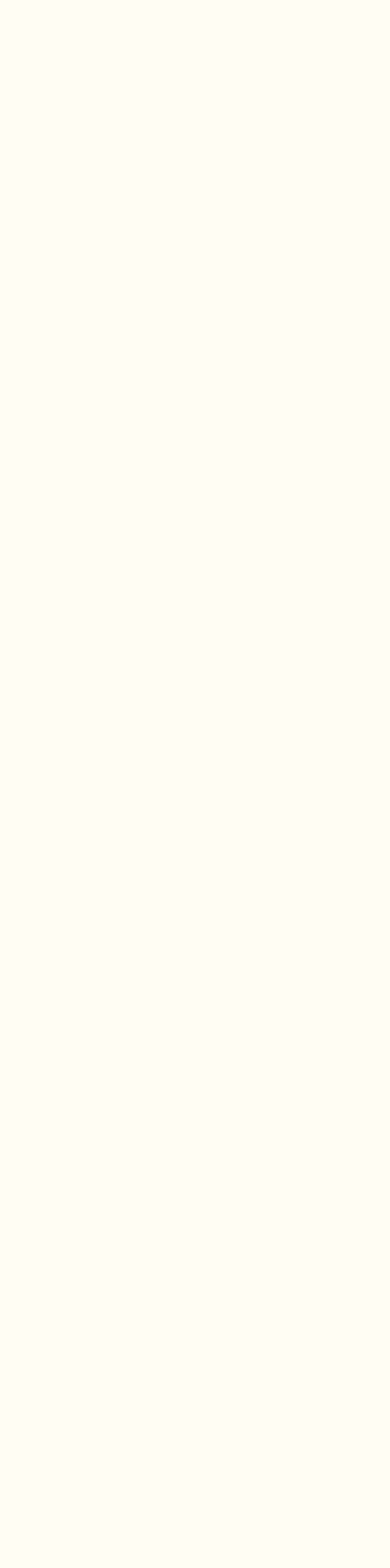
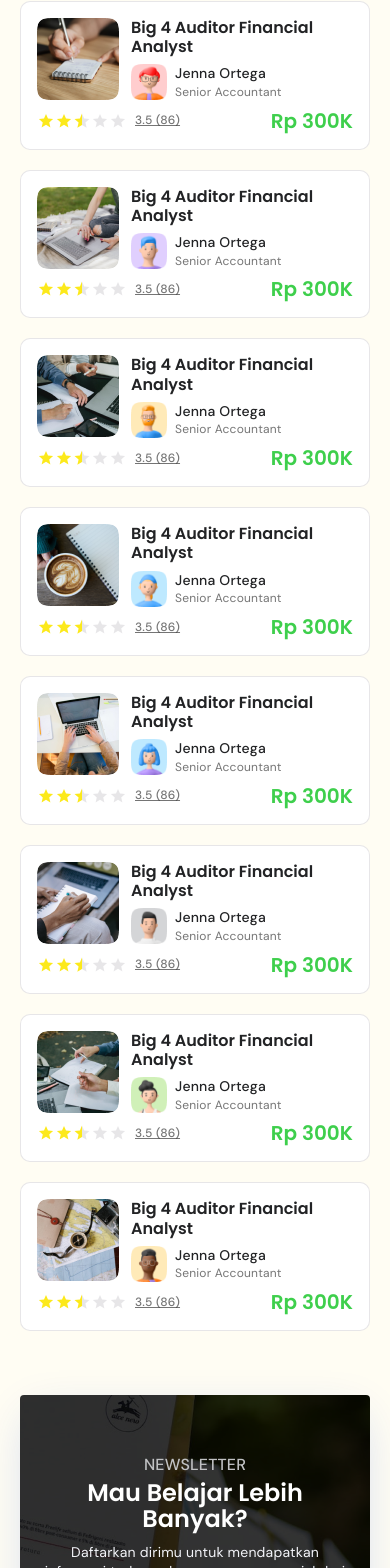
Before and after one commit to AlvitoBryan/Front-End-1A-ReactJS, a React (Vite) app: page / in a window 390 px wide. Shown: the part 1009-2577 px from the top of the page. Before the commit the page ends 1018 px from the top, so only its background shows below. Built offline with nearby package versions, Linux system fonts and the light colour scheme.

Commit message:
✨ feat: SecondBanner & MainCardMobile with responsive

```diff
--- /dev/null
+++ b/src/components/SecondBanner.jsx
@@ -0,0 +1,37 @@
+import React from 'react'
+
+const SecondBanner = ({
+  heroTitle,
+  heroHeading,
+  heroDesc,
+}) => {
+  return (
+    <section className='flex max-w-[1200px] w-full h-[400px] pr-[20px] pl-[20px] flex-col justify-center items-center rounded-[4px] bg-[url(/src/assets/main_banner2.png)] secondBanner-boxShadow bg-no-repeat bg-center'>
+        <div className='flex flex-col w-full justify-center items-center gap-[40px]'>
+          <div className='flex w-full flex-col justify-center items-center gap-[4px]'>
+              <h3 className='text-[var(--text-light-secondary,#C1C2C4)] text-center font-[DM_Sans] text-base sm:text-[1.125rem] font-medium leading-[140%] tracking-[0.2px]'>{heroTitle}</h3>
+              <div className='flex w-full flex-col justify-center items-center gap-[10px]'>
+                  <h2 className='text-[var(--text-light-primary,#FFF)] text-center font-[Poppins] text-2xl sm:text-[2rem] font-semibold leading-[110%]'>{heroHeading}</h2>
+                  <p className='text-[var(--Other-Base-Background,#F4F5FA)] text-center w-full sm:w-[525px] font-[DM_Sans] text-[0.875rem] sm:text-base font-normal leading-[140%] tracking-[0.2px]'>{heroDesc}</p>
+              </div>
+          </div>
+
+          <div className='hidden sm:flex max-w-[525px] w-full p-[8px_8px_8px_32px] items-center gap-[20px] rounded-[10px] bg-[var(--Other-Primary-Background,#FFF)]'>
+            <input className='text-[var(--text-dark-secondary,rgba(51,51,51,0.68))] font-[DM_Sans] text-base leading-[140%] tracking-[0.2px] border-none outline-none w-full' type='text' placeholder='Masukkan Emailmu'/>
+            <button className='flex flex-col justify-center items-center p-[10px_26px] gap-[8px] border-none rounded-[10px] bg-[var(--Secondary-Default,#FFBD3A)] text-[var(--text-light-primary,#FFF)] font-[DM_Sans] text-base font-bold leading-[140%] tracking-[0.2px] cursor-pointer'>Subscribe</button>
+          </div>
+
+          <div className='flex sm:hidden flex-col items-center gap-[16px]'>
+            <div className='flex w-[280px] p-[10px_8px_10px_12px] justify-center items-center rounded-[10px] bg-[var(--Other-Primary-Background,#FFF)]'>
+              <input className='text-[var(--text-dark-secondary,rgba(51,51,51,0.68))] font-[DM_Sans] text-[0.875rem] leading-[140%] tracking-[0.2px] border-none outline-none w-full text-center' type='text' placeholder='Masukkan Emailmu'/>
+            </div>
+
+            <button className='flex sm:hidden flex-col justify-center items-center w-full rounded-[10px] bg-[var(--Secondary-Default,#FFBD3A)] p-[10px_26px] gap-[8px] text-[var(--text-light-primary,#FFF)] font-[DM_Sans] text-[0.875rem] font-bold leading-[140%] tracking-[0.2px]'>Subscribe</button>
+          </div>
+
+        </div>
+    </section>
+  )
+}
+
+export default SecondBanner
--- a/src/globals.css
+++ b/src/globals.css
@@ -48,3 +48,7 @@ html, body, #root {
     text-decoration-skip-ink: none;
     text-underline-position: from-font;
 }
+
+.secondBanner-boxShadow {
+    box-shadow: 0px 12px 45px -10px rgba(0, 59, 222, 0.20);
+}
--- a/src/pages/beranda/Homepage.jsx
+++ b/src/pages/beranda/Homepage.jsx
@@ -8,6 +8,7 @@ import MainSection from "../../components/MainSection";
 import MainTab from "../../components/MainTab";
 import MainTabs from "../../components/MainTabs";
 import Navigation from "../../components/NavigationBar";
+import SecondBanner from "../../components/SecondBanner";
 
 const Homepage = () => {
     return(
@@ -69,12 +70,24 @@ const Homepage = () => {
                     </MainCardWrapper>
 
                     <MainCardWrapperMobile>
-                        <MainCardMobile posterMobile="/src/assets/poster_mobile_1.png" textHeadingMobile="Big 4 Auditor Financial Analyst" tutorAvatarMobile="/src/assets/Avatar_1.png" tutorNameMobile="Jenna Ortega" tutorRoleMobile="Senior Accountant"/>
+                        <MainCardMobile posterMobile="/src/assets/poster_mobile_1.png" textHeadingMobile="Big 4 Auditor Financial Analyst" tutorAvatarMobile="/src/assets/Avatar_3.png" tutorNameMobile="Jenna Ortega" tutorRoleMobile="Senior Accountant"/>
+                        <MainCardMobile posterMobile="/src/assets/poster_mobile_2.png" textHeadingMobile="Big 4 Auditor Financial Analyst" tutorAvatarMobile="/src/assets/Avatar_2.png" tutorNameMobile="Jenna Ortega" tutorRoleMobile="Senior Accountant"/>
+                        <MainCardMobile posterMobile="/src/assets/poster_mobile_3.png" textHeadingMobile="Big 4 Auditor Financial Analyst" tutorAvatarMobile="/src/assets/Avatar_1.png" tutorNameMobile="Jenna Ortega" tutorRoleMobile="Senior Accountant"/>
+                        <MainCardMobile posterMobile="/src/assets/poster_mobile_4.png" textHeadingMobile="Big 4 Auditor Financial Analyst" tutorAvatarMobile="/src/assets/Avatar_5.png" tutorNameMobile="Jenna Ortega" tutorRoleMobile="Senior Accountant"/>
+                        <MainCardMobile posterMobile="/src/assets/poster_mobile_5.png" textHeadingMobile="Big 4 Auditor Financial Analyst" tutorAvatarMobile="/src/assets/Avatar_6.png" tutorNameMobile="Jenna Ortega" tutorRoleMobile="Senior Accountant"/>
+                        <MainCardMobile posterMobile="/src/assets/poster_mobile_6.png" textHeadingMobile="Big 4 Auditor Financial Analyst" tutorAvatarMobile="/src/assets/Avatar_4.png" tutorNameMobile="Jenna Ortega" tutorRoleMobile="Senior Accountant"/>
+                        <MainCardMobile posterMobile="/src/assets/poster_mobile_7.png" textHeadingMobile="Big 4 Auditor Financial Analyst" tutorAvatarMobile="/src/assets/Avatar_9.png" tutorNameMobile="Jenna Ortega" tutorRoleMobile="Senior Accountant"/>
+                        <MainCardMobile posterMobile="/src/assets/poster_mobile_8.png" textHeadingMobile="Big 4 Auditor Financial Analyst" tutorAvatarMobile="/src/assets/Avatar_8.png" tutorNameMobile="Jenna Ortega" tutorRoleMobile="Senior Accountant"/>
+                        <MainCardMobile posterMobile="/src/assets/poster_mobile_9.png" textHeadingMobile="Big 4 Auditor Financial Analyst" tutorAvatarMobile="/src/assets/Avatar_7.png" tutorNameMobile="Jenna Ortega" tutorRoleMobile="Senior Accountant"/>
                     </MainCardWrapperMobile>
 
+                </MainSection>
 
-
-                </MainSection>
+                <SecondBanner
+                    heroTitle="NEWSLETTER"
+                    heroHeading="Mau Belajar Lebih Banyak?"
+                    heroDesc="Daftarkan dirimu untuk mendapatkan informasi terbaru dan penawaran spesial dari program-program terbaik hariesok.id"
+                />
             </HomepageMain>
         </>
     )
```
Also changed, not shown: src/assets/main_banner2.png (added).
